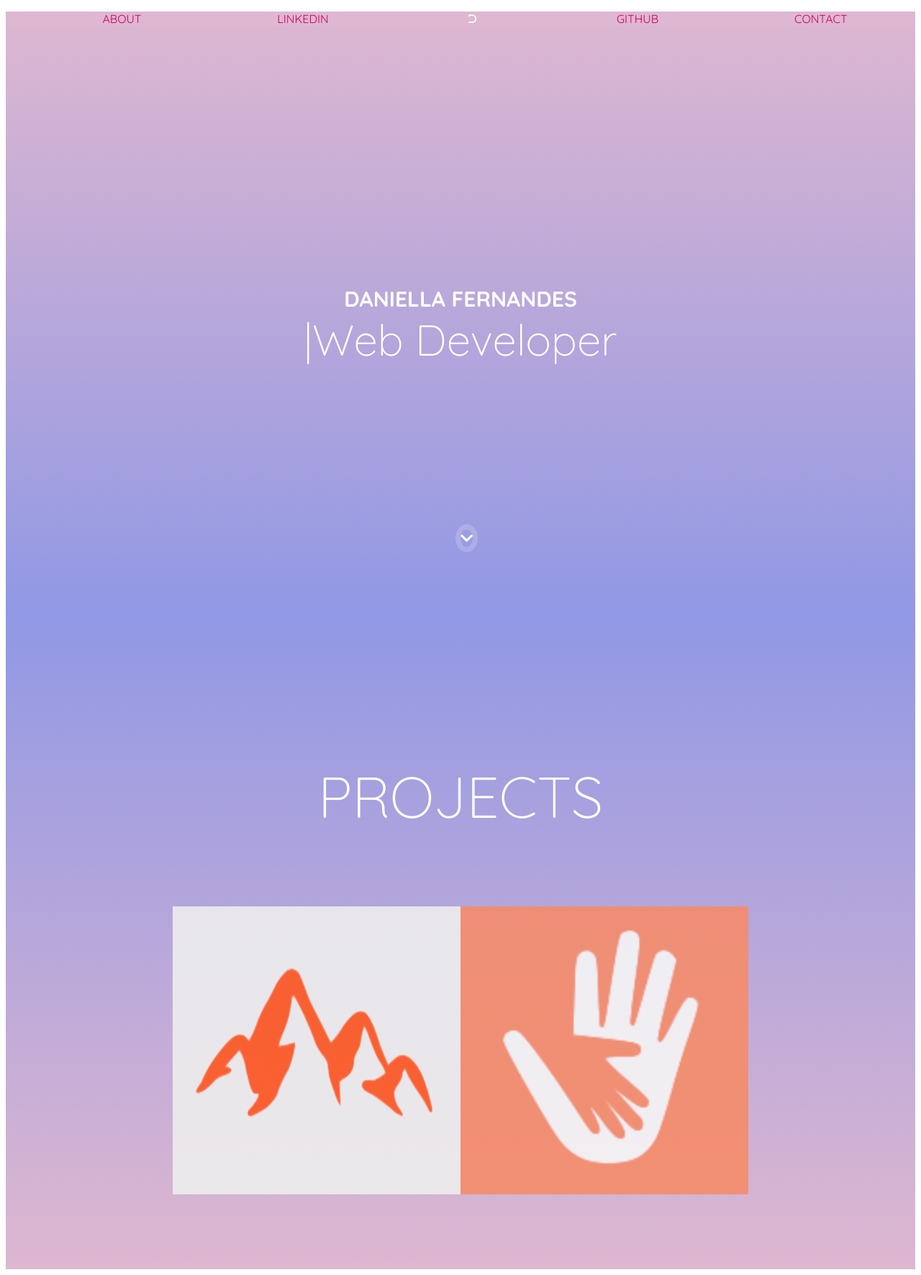
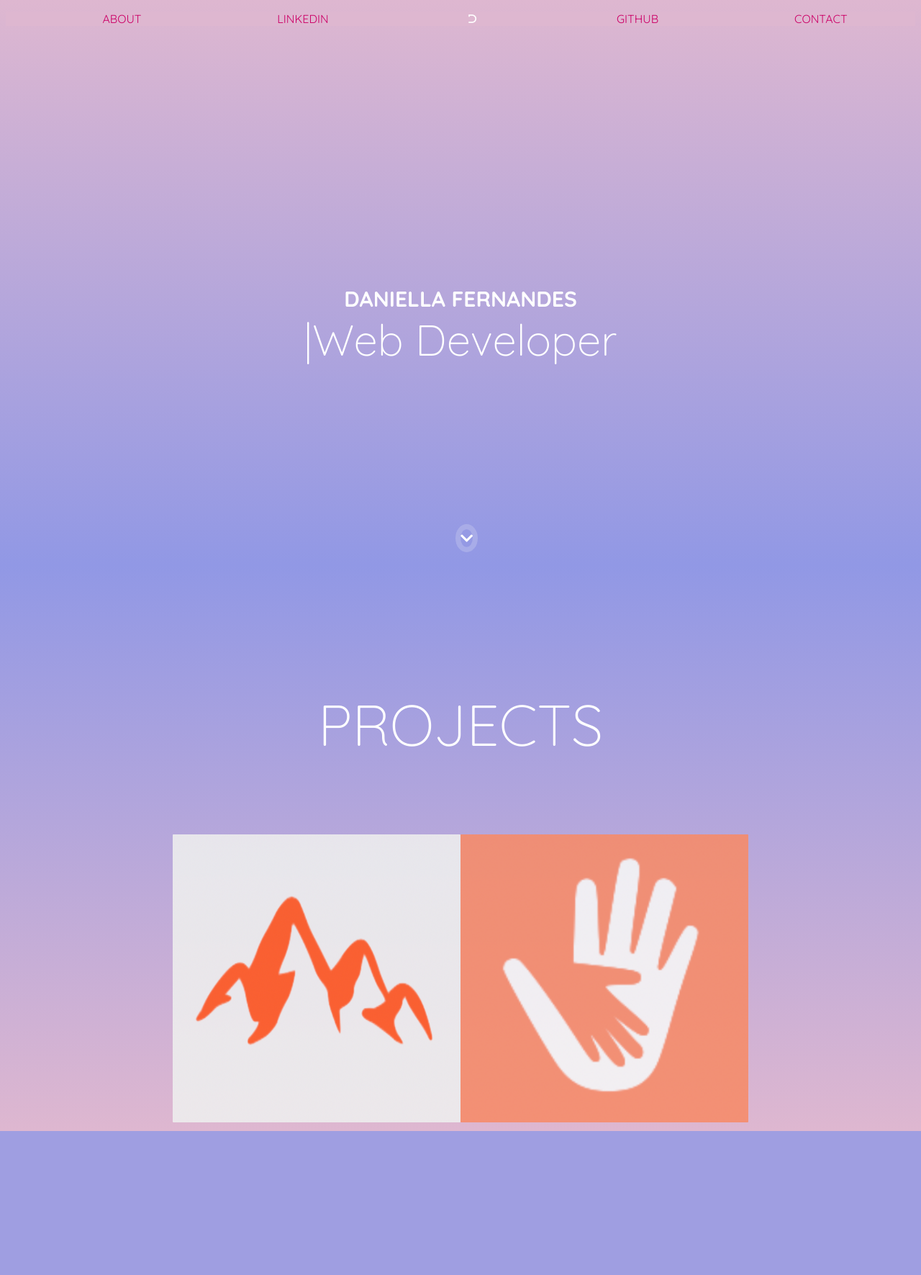
Before and after one commit to daniellafernandes14/Portfolio, a PHP site: page /portfolio.html in a window 1280 px wide. Shown: the whole page at 72% size. After the commit the page ends 1571 px from the top, so only its background shows below. Run offline with PHP 8.4, Linux system fonts and the light colour scheme; some libraries are stand-ins or nearby versions.

Commit message:
Updated linear gradient to be on the body instead of different divs

```diff
--- a/portfolio.html
+++ b/portfolio.html
@@ -17,7 +17,6 @@
   </head>
 
   <body>
-  <div class='page-1'>
     <div class='header'>
       <ul>
         <li class="bubbly-button"><a href="#">ABOUT</a></li>
@@ -47,9 +46,7 @@
         <a href="#projects"><i class="fas fa-chevron-down"></i></a>
       </div>
     </div>
-  </div>
 
-  <div class='page-2'>
     <div id='projects'>
       <h1>PROJECTS</h1>
       <div class='portfolio-card'>
@@ -57,7 +54,6 @@
         <a href="http://www.papayapapaya.com/" target="_blank"><img src="images/papaya.png"></a>
       </div>
     </div>
-  </div>
     <script src="javascript/typed.js"></script>
     <script>
       const changeJobTitle = new Typed('#typing', {
--- a/style/body.css
+++ b/style/body.css
@@ -1,15 +1,6 @@
 body {
-  /* background: linear-gradient(rgb(222, 183, 208), #9198e5); */
+  background: linear-gradient(rgb(222, 183, 208), #9198e5, rgb(222, 183, 208));
   font-family: 'Quicksand', sans-serif;
-}
-
-.page-1 {
-  background: linear-gradient(rgb(222, 183, 208), #9198e5);
-}
-
-.page-2 {
-  background: linear-gradient(#9198e5, rgb(222, 183, 208));
-  padding: 100px;
 }
 
 a {
```
